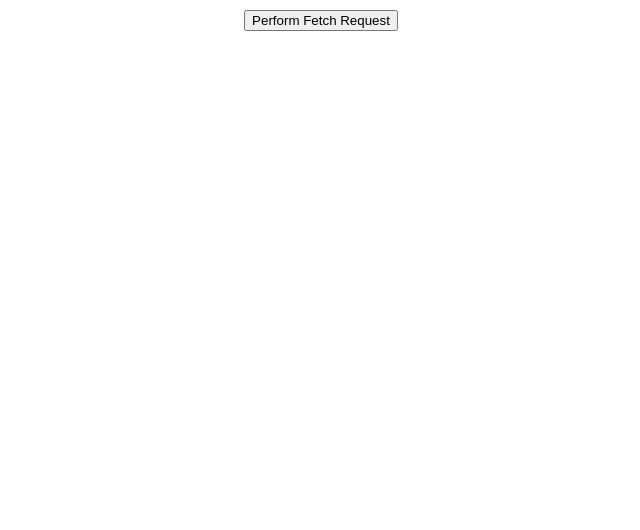
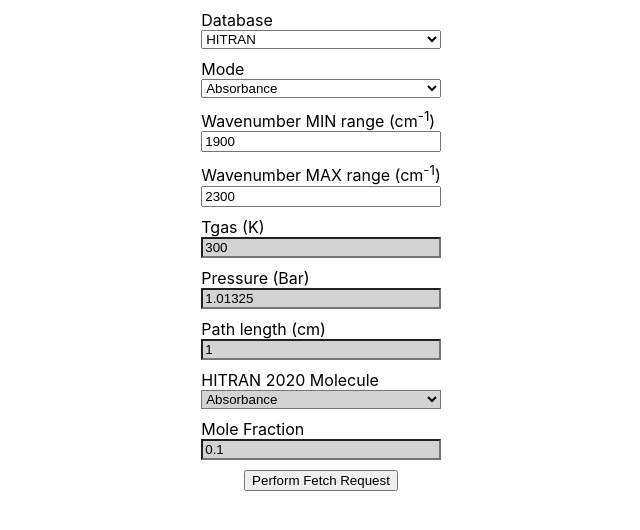
Before and after one commit to VanFossen/raston-graph, a React (Create React App) app: page / in a window 1280 px wide. Shown: the top 530 px of the page, without its empty margins (319-959 px from the left). Built offline with nearby package versions, Linux system fonts and the light colour scheme.

Commit message:
created basic gui

```diff
--- a/src/App.css
+++ b/src/App.css
@@ -6,14 +6,12 @@
   height: 100vh;
 }
 
+/* button (in Fetch) */
 #button {
   margin: 10px;
 }
 
-#graph {
-
-}
-
+/* Graph */
 .dygraph-label.dygraph-xlabel {
   text-align: center;
 }
@@ -23,6 +21,21 @@
   transform: rotate(-90deg);
 }
 
-.dygraph-label.dygraph-title {
+/* Input */
+#input-div {
+  display: flex;
+  flex-direction: column;
+}
 
+label {
+  padding-top: 10px;
 }
+
+#tgas,
+#pressure,
+#path,
+#molecule,
+#mole {
+  pointer-events: none;
+  background-color: lightgrey;
+}
--- a/src/App.js
+++ b/src/App.js
@@ -2,12 +2,14 @@
 import "./App.css";
 import Fetch from "./Fetch";
 import Graph from "./Graph";
+import Input from "./Input";
 
 function App() {
   const [data, setData] = useState("");
 
   return (
     <div className="App">
+      <Input />
       <Fetch setData={setData} />
       <Graph data={data} />
     </div>
--- /dev/null
+++ b/src/Input.jsx
@@ -0,0 +1,65 @@
+import React from "react";
+
+function Input() {
+  return (
+    <div id="input-div">
+      <label for="database">Database</label>
+      <select name="database" id="database">
+        <option value="hitran">HITRAN</option>
+      </select>
+
+      <label for="mode">Mode</label>
+      <select name="mode" id="mode">
+        <option value="absorbance">Absorbance</option>
+      </select>
+
+      <label for="min-range">
+        Wavenumber MIN range (cm<sup>-1</sup>)
+      </label>
+      <input
+        name="min-range"
+        id="min-range"
+        type="number"
+        value={1900}
+        min={500}
+        max={10000}
+      ></input>
+
+      <label for="max-range">
+        Wavenumber MAX range (cm<sup>-1</sup>)
+      </label>
+      <input
+        name="max-range"
+        id="max-range"
+        type="number"
+        value={2300}
+        min={500}
+        max={10000}
+      ></input>
+
+      <label for="tgas">Tgas (K)</label>
+      <input name="tgas" id="tgas" type="number" value={300}></input>
+
+      <label for="pressure">Pressure (Bar)</label>
+      <input
+        name="pressure"
+        id="pressure"
+        type="number"
+        value={1.01325}
+      ></input>
+
+      <label for="path">Path length (cm)</label>
+      <input name="path" id="path" type="number" value={1}></input>
+
+      <label for="molecule">HITRAN 2020 Molecule</label>
+      <select name="molecule" id="molecule">
+        <option value="CO">Absorbance</option>
+      </select>
+
+      <label for="mole">Mole Fraction</label>
+      <input name="mole" id="mole" type="number" value={0.1}></input>
+    </div>
+  );
+}
+
+export default Input;
```
